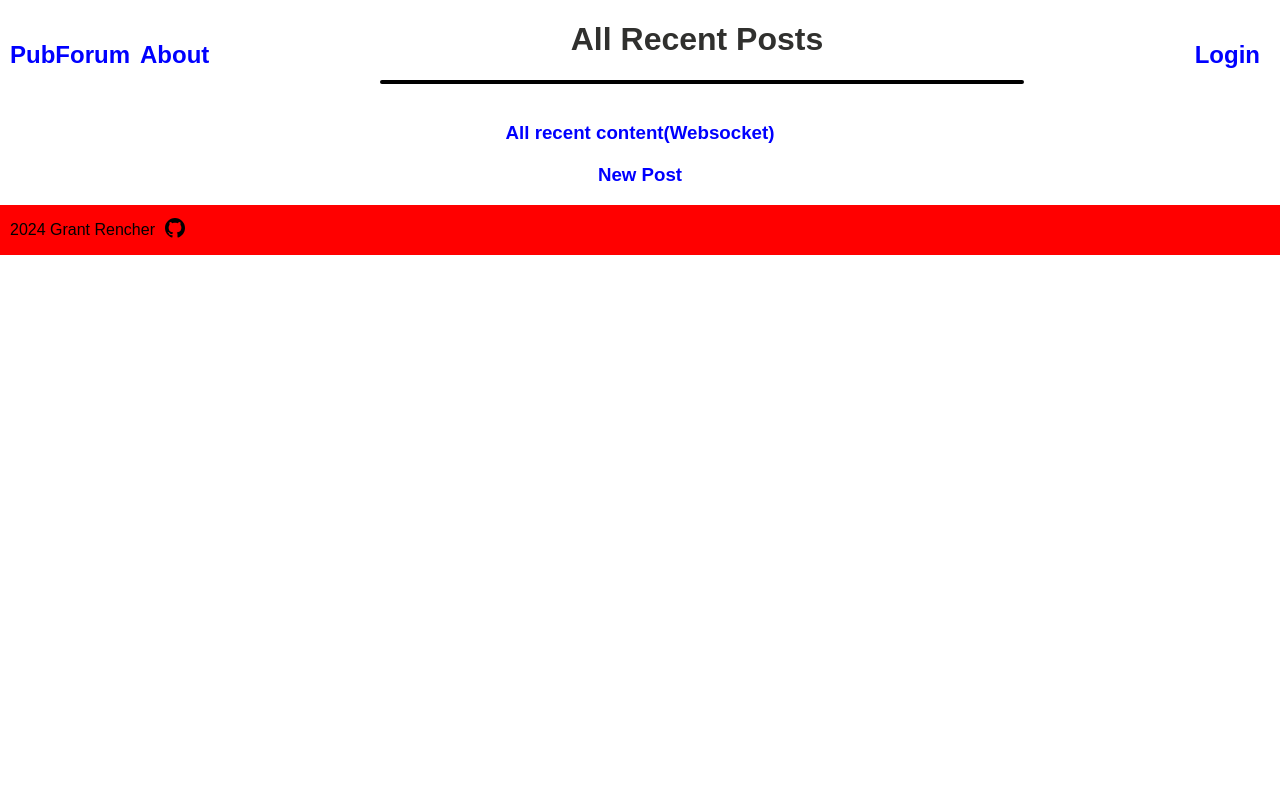
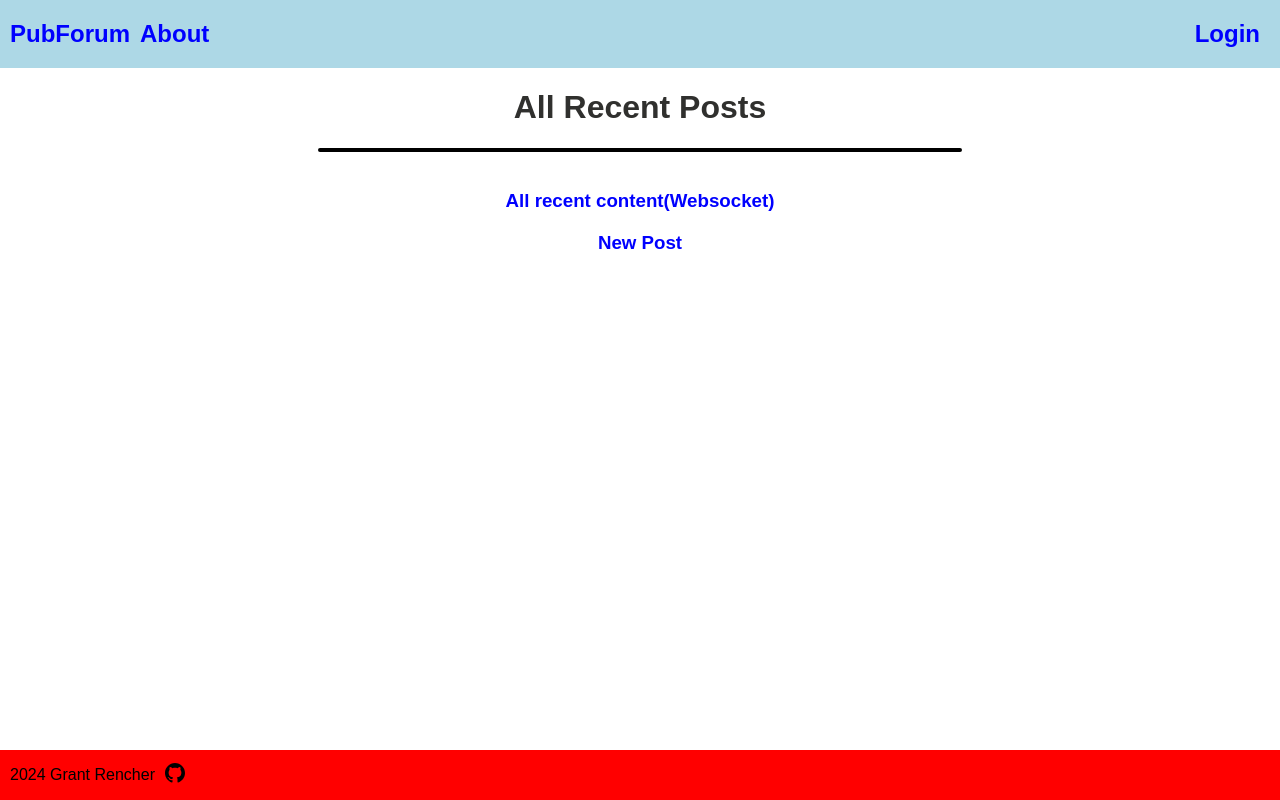
Before and after one commit to rencherg/rencher-startup, a React (Vite) app: page / in a window 1280 px wide. Built offline with nearby package versions, Linux system fonts and the light colour scheme.

Commit message:
Index page displaying with correct html and css with react

```diff
--- a/index.html
+++ b/index.html
@@ -5,6 +5,7 @@
     <link rel="icon" href="/favicon.ico" />
     <meta name="viewport" content="width=device-width, initial-scale=1" />
     <meta name="theme-color" content="#000000" />
+    <link rel="stylesheet" href="style.css">
 
     <title>Pubforum</title>
   </head>
--- a/index.jsx
+++ b/index.jsx
@@ -11,7 +11,6 @@ root.render(<App />);
 //     Root file specified for compilation
 
 // What needs to be done?
-// More code in app.jsx
 // OG code in app.jsx
 // App.jsx router
 // App functioning
--- a/src/App.css
+++ b/src/App.css
@@ -1,10 +1,7 @@
-html{
+.parent-class{
     height:100%;
     /* background-color: blue; */
     font-family: sans-serif;
-}
-
-body{
     display:flex;
     flex-direction: column;
     height:100%;
--- a/src/App.jsx
+++ b/src/App.jsx
@@ -4,7 +4,7 @@ import './app.css';
 
 export default function App() {
     return (
-      <div className='parent'>
+      <div className='parent-class'>
 
         <header>
             <h2 className="header-left nav-title"><a href="index.html">PubForum</a></h2>
--- /dev/null
+++ b/style.css
@@ -0,0 +1,17 @@
+/* html{
+    height:100%;
+    font-family: sans-serif;
+}
+
+body{
+    display:flex;
+    flex-direction: column;
+    height:100%;
+    margin: 0px;
+} */
+
+html, body, #root {
+    height: 100vh;
+    margin: 0;
+    padding: 0;
+  }
```
